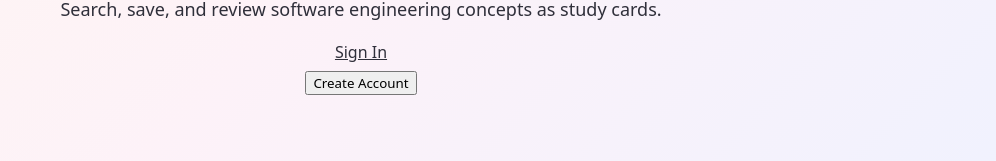
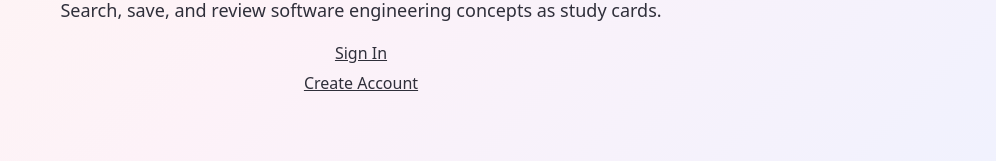
Before and after one commit to Mia-Cran/software-engineering-study-tracker, a React (Vite) app: page / in a window 1280 px wide. Shown: the part 456-617 px from the top of the page, without its empty margins (279-1275 px from the left). Built offline with nearby package versions, Linux system fonts and the light colour scheme.

Commit message:
Restore Create Account link

```diff
--- a/src/pages/WelcomePage/WelcomePage.jsx
+++ b/src/pages/WelcomePage/WelcomePage.jsx
@@ -66,8 +66,12 @@ function WelcomePage({ onSignin, onSignup }) {
             Sign In
           </button>
 
-          <button type="submit" disabled={isSigningUp}>
-            {isSigningUp ? "Creating account..." : "Create Account"}
+          <button
+            type="button"
+            className="app__auth-link"
+            onClick={() => setActiveForm("signup")}
+          >
+            Create Account
           </button>
         </div>
         {activeForm === "signin" && (
```
